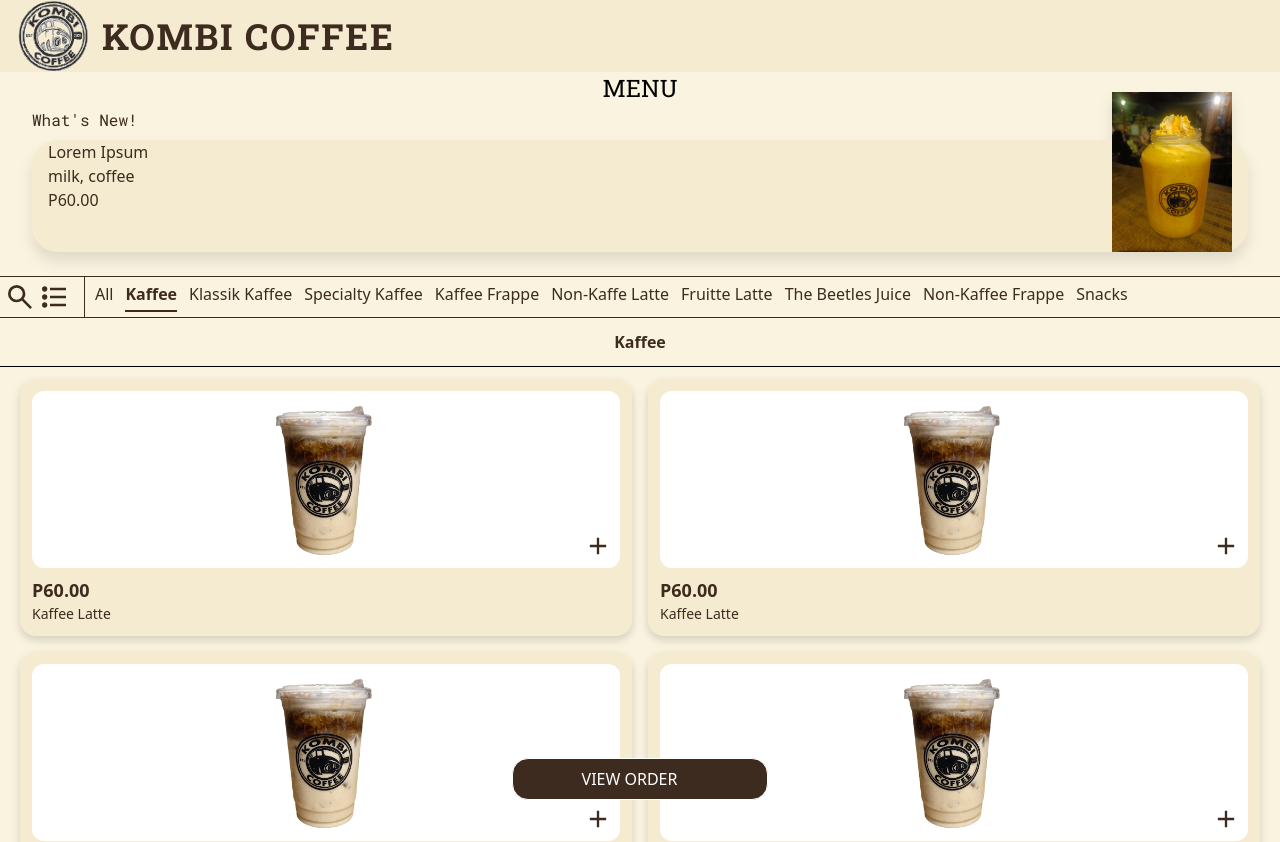
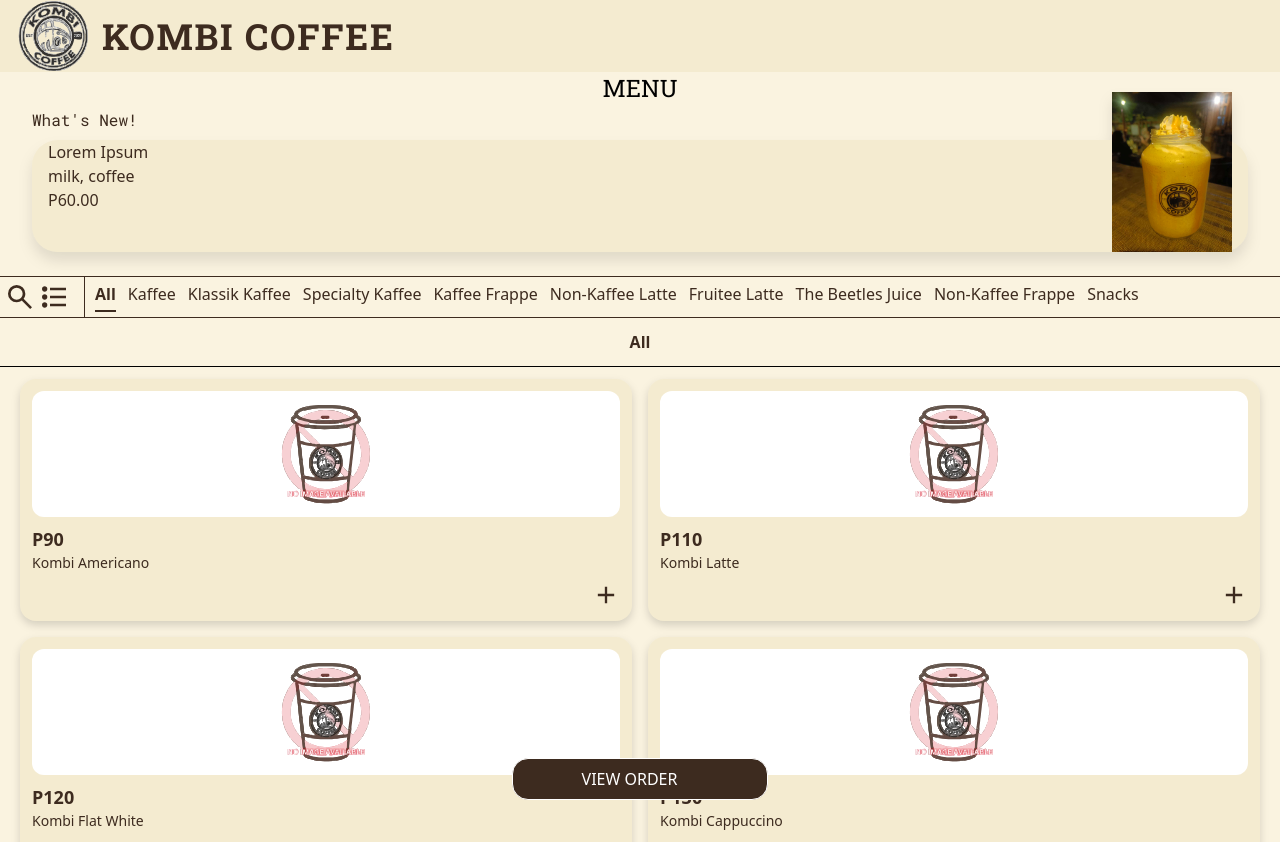
Before and after one commit to gon-zaga/kombi-cafe, a Next.js app: page / in a window 1280 px wide. Shown: the top 842 px of the page. Built offline with nearby package versions, Linux system fonts and the light colour scheme.

Commit message:
Added link in the productCard and added mock data

```diff
--- a/app/page.tsx
+++ b/app/page.tsx
@@ -6,11 +6,10 @@
 import MenuItem from './ui/MenuItem';
 import React, {useState} from 'react';
 import ViewOrderBar from './ui/ViewOrderBar';
-import ProductCard from './ui/ProductCard';
 
 
 export default function Home() {
-  const [active, setActive] = useState("Kaffee");
+  const [active, setActive] = useState("All");
   const [totalItems, setTotalItems] = useState(0);
   return (
     <div className='bg-cream min-h-screen'>
@@ -22,7 +21,7 @@
         {active}
       </div>
       <hr className='mb-3'/>
-      <MenuItem />
+      <MenuItem active={active}/>
       <ViewOrderBar totalItems={totalItems} setTotalItems={setTotalItems} />
     </div>
     );
--- a/app/ui/CategoryBar.tsx
+++ b/app/ui/CategoryBar.tsx
@@ -8,8 +8,8 @@
     "Klassik Kaffee",
     "Specialty Kaffee",
     "Kaffee Frappe",
-    "Non-Kaffe Latte",
-    "Fruitte Latte",
+    "Non-Kaffee Latte",
+    "Fruitee Latte",
     "The Beetles Juice",
     "Non-Kaffee Frappe",
     "Snacks"
@@ -39,10 +39,12 @@
           <section className="flex overflow-x-auto scrollbar-hide">
             <ul className="flex flex-row gap-3">
               {categories.map((category) => (
+                // Show each category in list item
                 <li key={category}>
                   <button
                     onClick={() => setActive(category)}
                     className={`whitespace-nowrap pb-1 border-b-2 transition-all
+                      // If that category is selected make it bolder
                       ${active === category
                         ? "border-dark-brown font-bold"
                         : "border-transparent"
--- a/app/ui/MenuItem.tsx
+++ b/app/ui/MenuItem.tsx
@@ -1,11 +1,20 @@
 import ProductCard from "./ProductCard";
 import { menuItems } from "../lib/data";
 
-function MenuItem() {
+function MenuItem({active}: {active: string}) {
+
+  const filtered = menuItems.filter(item => item.category === active);
 
   return (
     <div className="px-5 grid grid-cols-2 gap-4">
-      {menuItems.map((item) =>(
+      {
+        // If All is selected
+        active === "All" ? menuItems.map((item) => (
+          <ProductCard item={item} key={item.itemId}/>
+        ))
+
+        // if the categories are selected
+        :filtered.map((item) =>(
           <ProductCard item={item} key={item.itemId}/>
       ) )
       }
--- a/app/ui/ProductCard.tsx
+++ b/app/ui/ProductCard.tsx
@@ -1,6 +1,7 @@
 'use client'
 import React, { useState } from "react";
 import Image from "next/image";
+import Link from "next/link";
 
 function ProductCard({item}: {item:{itemId: number, category: string, itemImg: string, itemName:string, ingredients: string[], sizes: {size: string, price: number}[], quantity: number}}) {
   const [quantity, setQuantity] = useState(0);
@@ -16,17 +17,29 @@
   return (
     <div className="bg-[#F4EBD0] rounded-2xl drop-shadow-lg flex flex-col p-3 gap-2 text-dark-brown">
 
-      {/* Image + Add button */}
-      <div className="relative flex justify-center items-center bg-white rounded-xl p-2">
-        <Image
-          src="/drinks/kaff-latte.png"
-          alt="Kaffee latte"
-          width={110}
-          height={110}
-        />
+      {/* Clickable zone */}
+      <Link href={`/orders/${item.itemId}`} className="flex flex-col gap-2">
+        {/* Image */}
+        <div className="flex justify-center items-center bg-white rounded-xl p-2">
+          <Image
+            src={`${item.itemImg}`}
+            alt={item.itemName}
+            width={110}
+            height={110}
+          />
+        </div>
 
+        {/* Price + Name */}
+        <div className="flex flex-col items-start">
+          <span className="font-bold text-lg">P{item.sizes[0].price}</span>
+          <span className="font-medium text-sm">{item.itemName}</span>
+        </div>
+      </Link>
+
+      {/* Non-clickable zone — quantity controls */}
+      <div className="flex justify-end">
         {quantity === 0 ? (
-          <button className="absolute bottom-2 right-2" onClick={handleAddQuantity}>
+          <button onClick={handleAddQuantity}>
             <Image
               src="/add-icon.svg"
               alt="add-btn"
@@ -35,7 +48,7 @@
             />
           </button>
         ) : (
-          <div className="absolute bottom-2 right-2 flex flex-row items-center gap-1 bg-white rounded-full px-2 py-1">
+          <div className="flex flex-row items-center gap-1 bg-white rounded-full px-2 py-1">
             <button onClick={handleRemoveQuantity}>
               <Image
                 src="/trash-icon.svg"
@@ -57,12 +70,6 @@
         )}
       </div>
 
-      {/* Price + Name */}
-      <div className="flex flex-col items-start">
-        <span className="font-bold text-lg">P60.00</span>
-        <span className="font-medium text-sm">Kaffee Latte</span>
-      </div>
-
     </div>
   );
 }
```
